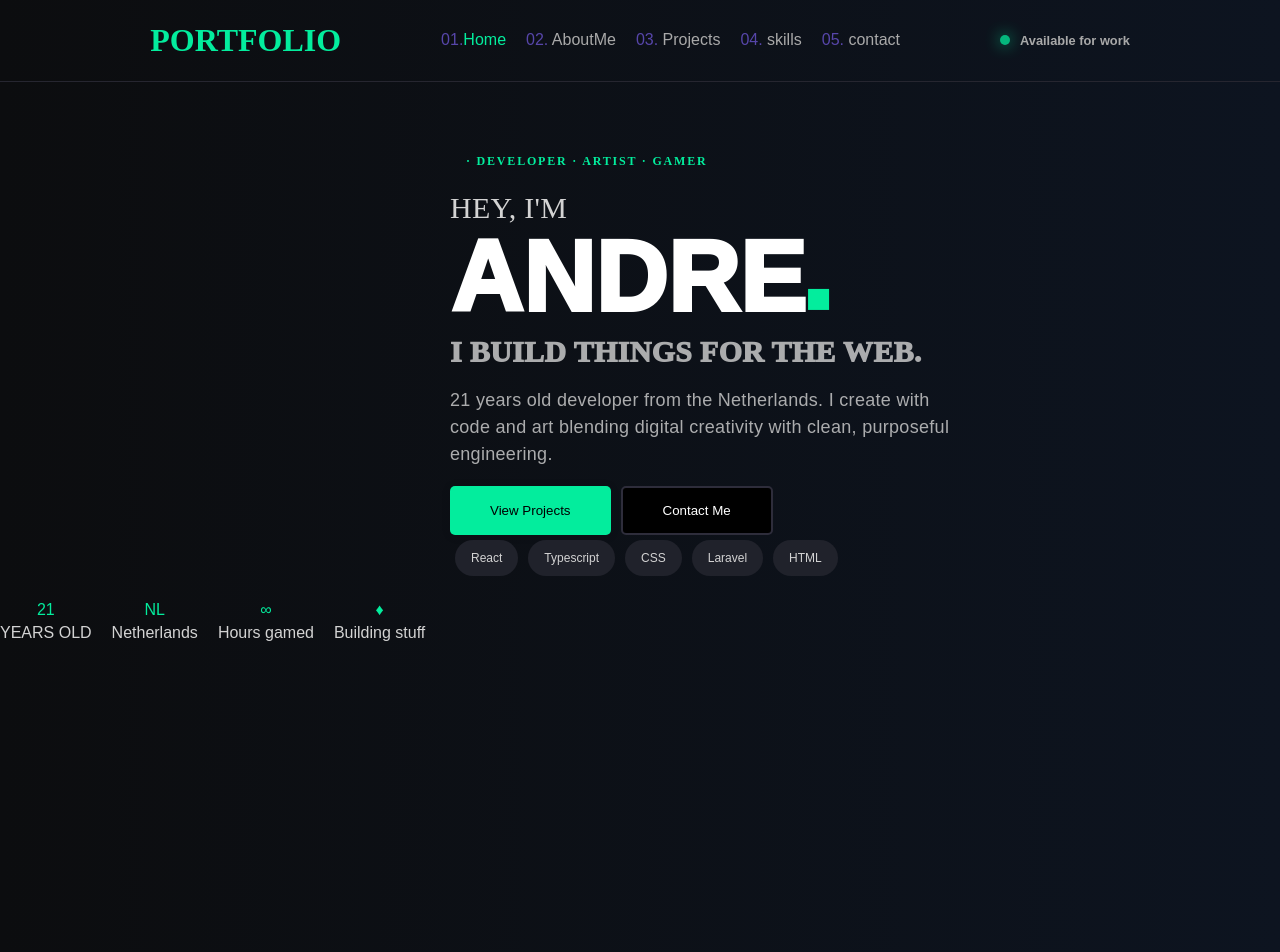
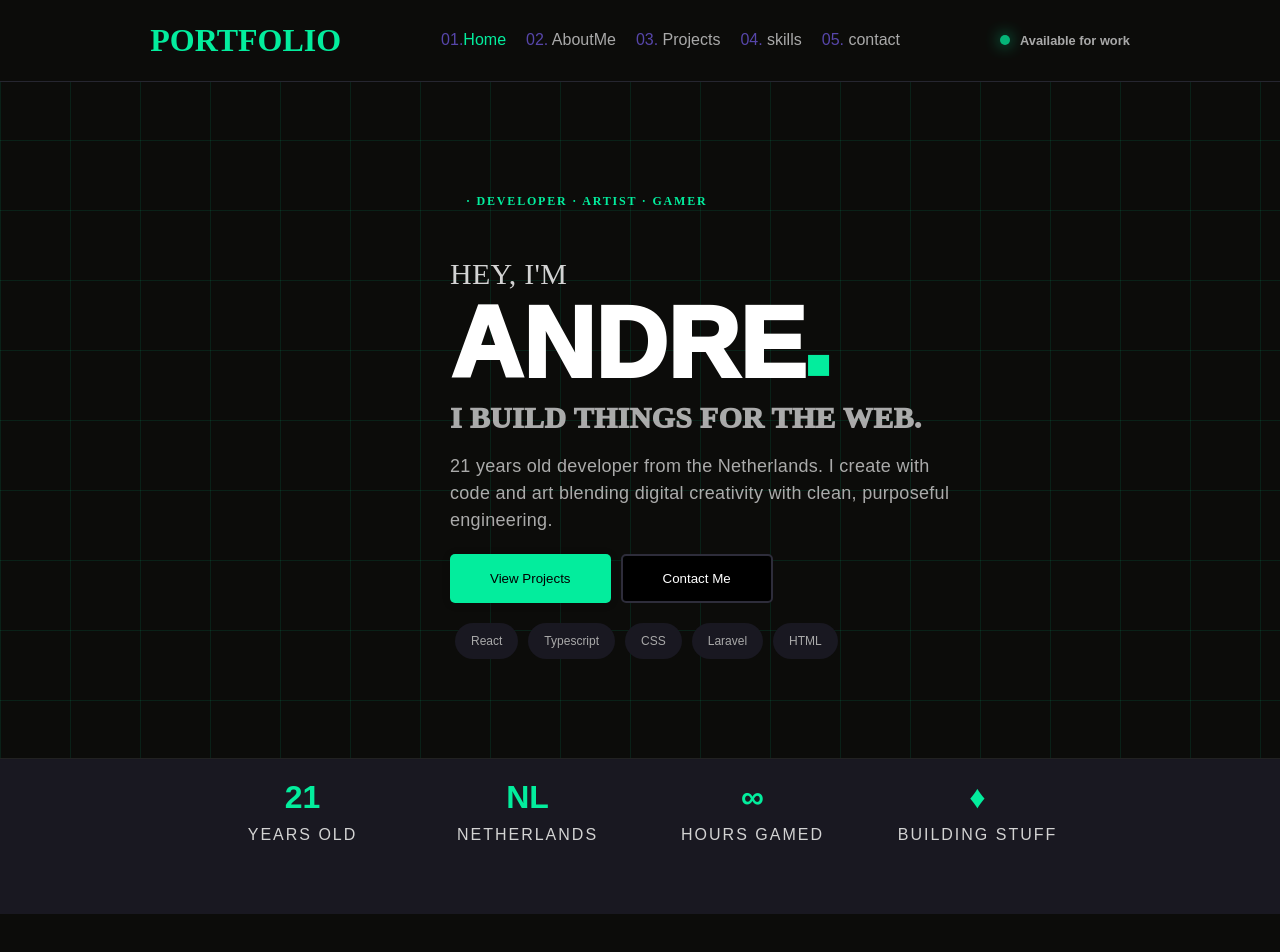
Before and after one commit to itzmitto/portfolioproject, a React (Vite) app: page / in a window 1280 px wide. Shown: the top 952 px of the page. Built offline with nearby package versions, Linux system fonts and the light colour scheme; the HTML template or start-up script is replaced by a standard one.

Commit message:
180ste commit

```diff
--- a/src/App.tsx
+++ b/src/App.tsx
@@ -11,6 +11,9 @@ import { BrowserRouter, Routes, Route} from 'react-router';
 function App() {
   return (
     <>
+
+      <div className="background-grid" />
+      <div className="background-noise" />
       <BrowserRouter>
         <Header/>
         <Routes>
--- a/src/components/Header.css
+++ b/src/components/Header.css
@@ -1,11 +1,17 @@
 header {
-    background-color: transparent;
+    background-color: #0c0c0a;
     padding: 20px 40px;
     display: flex;
     justify-content: center;
     align-items: center;
     gap: 100px;
     border-bottom: 1px solid #262630;
+    position: sticky;
+    top: 0;
+    z-index: 100;
+
+
+
 
     h1 {
         margin: 0;
--- a/src/index.css
+++ b/src/index.css
@@ -1,13 +1,13 @@
 body {
   color: #ffffff;
   margin: 0;
-  min-height: 120vh;
-  /* background-image: url(assets/wallpaper.jpg); */
-  background: linear-gradient(to right,
-      #0c0d0f,
-      #0d1420);
+  min-height: 100vh;
+  background: #0c0c0a;
   font-family: "DM Sans", sans-serif;
+  display: flex;
+  flex-direction: column;
 }
+
 
 ::-webkit-scrollbar {
   width: 4px;
@@ -17,3 +17,14 @@ body {
   background: var(--bg);
   background-color: #7b61ff;
 }
+
+.background-grid {
+  position: fixed;
+  inset: 0;
+  pointer-events: none;
+  z-index: -2;
+  background-image:
+    linear-gradient(rgba(0, 245, 159, 0.093) 1px, transparent 1px),
+    linear-gradient(90deg, rgba(0, 245, 159, 0.093) 1px, transparent 1px);
+  background-size: 70px 70px;
+}
--- a/src/pages/AboutMe.tsx
+++ b/src/pages/AboutMe.tsx
@@ -1,5 +1,4 @@
 import "./AboutMe.css";
-
 function AboutMe() {
     return (
         <div className="aboutMe">
--- a/src/pages/Contact.css
+++ b/src/pages/Contact.css
@@ -0,0 +1,48 @@
+contact {
+
+    body {
+    min-height: 100vh;
+}
+
+.Home1-container h1 {
+    color: #03ed9d;
+    margin: 10px;
+    font-size: 2rem;
+    padding-top: 60px;
+    margin-top: 40px;
+}
+
+
+.Home1-container p {
+    color: darkgrey;
+    max-width: 500px;
+}
+
+.content1-wrapper {
+    margin-left: 200px;
+    display: flex;
+    flex-direction: column;
+}
+
+
+.hero-text {
+    display: flex;
+    gap: 10px;
+    font-size: 4rem;
+    font-weight: bold;
+}
+
+.ht-1 {
+    color: white;
+}
+
+
+.ht-2 {
+    color: #03ed9d;
+}
+
+.ht-3 {
+    color: white;
+}
+
+}
--- a/src/pages/Contact.tsx
+++ b/src/pages/Contact.tsx
@@ -1,12 +1,22 @@
+import "./Contact.css";
 function Contact() {
+
     return (
-        <div>
-            <h1>contact</h1>
-            <h1>Let's work together.</h1>
-            <p>Want to collaborate on a project,
-            have a question, or just want to say hi? Feel free to reach out —
-            I'm always open to interesting conversations.</p>
+        <div className="Home1-container">
+
+            <div className="content1-wrapper">
+                <h1> ── Get In Touch</h1>
+
+                <div className="hero-text">
+                    <div className="ht-1">LETS</div>
+                    <div className="ht-2">WORK</div>
+                    <div className="ht-3">TOGETHER.</div>
+                </div>
+                <p>21 years old developer from the Netherlands. I create with code
+                    and art blending digital creativity with clean, purposeful engineering.</p>
+            </div>
         </div>
+
     )
 }
 
--- a/src/pages/Home.css
+++ b/src/pages/Home.css
@@ -4,6 +4,7 @@
     font-size: 3rem;
     color: #03ed9d;
     padding-top: 40px;
+    margin-top: 40px;
   }
 
 .ht-line {
@@ -59,6 +60,7 @@
 .button-group {
   display: flex;
   gap: 10px;
+  margin-top: 20px;
 }
 
 .btn-primary {
@@ -94,14 +96,15 @@
 
 .pills {
   display: inline-block;
-  background-color: #20222b;
-  color: lightgrey;
+  background-color: #191821;
+  color: darkgrey;
   padding: 10px 15px;
   border-radius: 50px;
   font-size: 12px;
   margin: 5px;
   border: 1px solid transparent;
   transition: all 0.5s ease;
+  margin-top: 20px;
 }
 
 .pills:hover {
@@ -113,7 +116,6 @@
 .Home-container h1 {
   display: flex;
   margin-inline: 1rem;
-  /* margin-top: 20px; */
   align-items: center;
   gap: 10px;
   font-family: "Times New Roman", serif;
@@ -121,13 +123,17 @@
   color: #03ed9d;
   letter-spacing: 0.15em;
   text-transform: uppercase;
-  margin-bottom: 24px;
+  margin-bottom: 50px;
   animation: fadeUp 0.5s 0.1s ease both;
 }
 
 .Home-container {
   position: relative;
   padding: 2rem 0;
+  display: flex;
+  flex-direction: column;
+  min-height: 100vh;
+  flex: 1;
 }
 
 .content-wrapper {
@@ -137,22 +143,6 @@
 .stats-bar {
   margin-left: 0;
 }
-
-
-
-
-
-
-
-
-
-
-
-
-
-
-
-
 
 .stats-bar {
   display: flex;
@@ -168,13 +158,11 @@
   color: lightgrey;
 }
 
-
 .stat-item {
   display: flex;
   flex-direction: column;
   align-items: center;
   gap: 5px;
-
 }
 
 .stats-inner {
@@ -185,21 +173,33 @@
   grid-template-columns: repeat(4, 1fr);
 }
 
+.footer {
+  background-color: #191821;
+  border-top: 1px solid #222;
+  padding: 20px;
+  margin-top: auto;
+  color: white;
+}
 
+.stats-container {
+  display: grid;
+  grid-template-columns: repeat(auto-fit, minmax(140px, 1fr));
+  max-width: 900px;
+  margin: 0 auto 50px;
+}
 
+.stat-item {
+  gap: 10px;
+}
 
+.stat-value {
+  font-size: 2rem;
+  font-weight: 700;
+}
 
-
-
-
-
-.sdot {
-  width: 7px;
-  height: 7px;
-  border-radius: 50%;
-  background: var(--neon);
-  box-shadow: 0 0 8px var(--neon);
-  animation: pulse 2s ease infinite;
+.stat-label {
+  text-transform: uppercase;
+  letter-spacing: 2px;
 }
 
 
@@ -208,7 +208,13 @@
 
 
 
-
+/*
+.hvisual {
+        display: flex;
+        justify-content: center;
+        align-items: center;
+        animation: fadeUp 0.6s 0.4s ease both;
+      } */
 
 
 
--- a/src/pages/Home.tsx
+++ b/src/pages/Home.tsx
@@ -44,7 +44,10 @@ function Home() {
 
 
 
-      <div className="stats-bar">
+
+
+      <footer className="footer">
+        <div className="stats-container">
           <div className="stat-item">
             <span className="stat-value">21</span>
             <span className="stat-label">YEARS OLD</span>
@@ -61,11 +64,16 @@ function Home() {
             <span className="stat-value">♦</span>
             <span className="stat-label">Building stuff</span>
           </div>
+        </div>
+      </footer >
 
 
 
-      </div>
-    </div>
+
+
+
+    </div >
+
   );
 }
 
```
Lines whose indentation alone changed are shown as unchanged.
